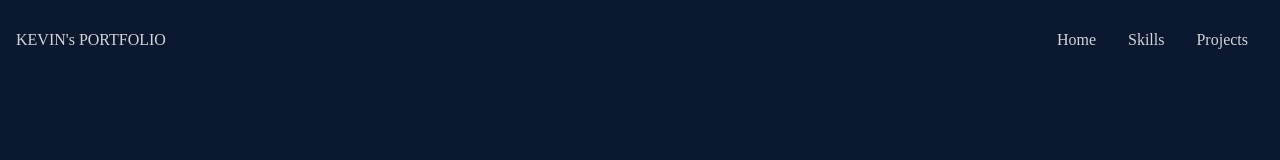
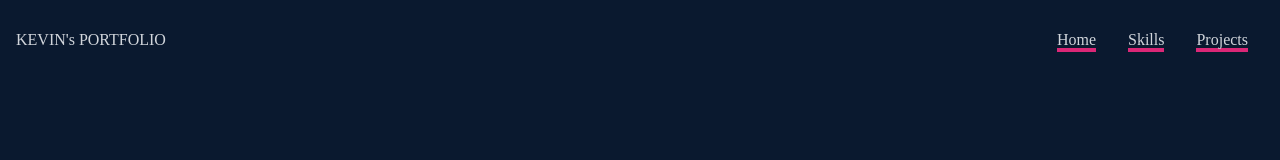
Before and after one commit to KEVINs121998/Portfolio, a React (Create React App) app: page / in a window 1280 px wide. Shown: the top 160 px of the page. Built offline with nearby package versions, Linux system fonts and the light colour scheme.

Commit message:
added routes

```diff
--- a/package.json
+++ b/package.json
@@ -11,6 +11,7 @@
     "react-dom": "^18.2.0",
     "react-icons": "^4.9.0",
     "react-pdf": "^7.0.1",
+    "react-router-dom": "^6.11.2",
     "react-scripts": "5.0.1",
     "react-scroll": "^1.8.9",
     "web-vitals": "^2.1.4"
--- a/src/App.js
+++ b/src/App.js
@@ -2,15 +2,18 @@ import Home from "./components/Home";
 import Navbar from "./components/Navbar";
 import Projects from "./components/Projects";
 import Skills from "./components/Skills";
+import { Routes,Route } from "react-router-dom";
 
 function App() {
   return (
-    <div>
+    <>
    <Navbar/>
-   <Home/>
-   <Skills/>
-   <Projects/>
-    </div>
+   <Routes>
+    <Route path="/" element={<Home/>}/>
+    <Route path="/skills" element={<Skills/>}/>
+    <Route path="/projects" element={<Projects/>}/>
+   </Routes>
+    </>
   );
 }
 
--- a/src/components/Home.jsx
+++ b/src/components/Home.jsx
@@ -1,4 +1,5 @@
 import React from 'react'
+import coder from '../assets/coder.jpg'
 
 const Home = () => {
     return (
--- a/src/components/Navbar.jsx
+++ b/src/components/Navbar.jsx
@@ -1,7 +1,7 @@
 import React, { useState } from 'react'
 import {FaBars,FaTimes,FaGithub,FaLinkedin} from 'react-icons/fa'
 import {BsFillPersonLinesFill} from 'react-icons/bs'
-import {Link} from 'react-scroll'
+
 
 
 const Navbar = () => {
@@ -12,15 +12,9 @@ const Navbar = () => {
 <div className='pname'>KEVIN's PORTFOLIO</div>
 
   <ul className=' hidden md:flex'>
-    <li> <Link  to="home"  smooth={true}  duration={500} >
-          Home
-        </Link></li>
-    <li> <Link  to="skills"  smooth={true}  duration={500} >
-          Skills
-        </Link></li>
-    <li> <Link  to="projects"  smooth={true}  duration={500} >
-         Projects
-        </Link></li>
+    <li> <a className='border-b-4 border-pink-600' href='/'>Home</a></li>
+    <li> <a className='border-b-4 border-pink-600' href='/skills'>Skills</a></li>
+    <li> <a className='border-b-4 border-pink-600' href='/projects'>Projects</a></li>
   </ul>
 
 <div onClick={handleClick} className='md:hidden z-10 cursor-pointer'>
@@ -29,15 +23,9 @@ const Navbar = () => {
 
 {/*mobile menu*/}
 <ul className={!nav?'hidden':'absolute top-0 left-0 w-full h-screen bg-[#0a192f] flex flex-col justify-center items-center'}>
-    <li className='py-6 text-4xl'><Link onClick={handleClick} to="home"  smooth={true}  duration={500} >
-          Home
-        </Link></li>
-    <li className='py-6 text-4xl'><Link onClick={handleClick} to="projects"  smooth={true}  duration={500} >
-         Projects
-        </Link></li>
-    <li className='py-6 text-4xl'><Link onClick={handleClick} to="skills"  smooth={true}  duration={500} >
-          Skills
-        </Link></li>
+    <li className='py-6 text-4xl'><a href='/'>Home</a></li>
+    <li className='py-6 text-4xl'><a href='/projects'>Projects</a></li>
+    <li className='py-6 text-4xl'><a href='/skills'>Skills</a></li>
   </ul>
 
   {/*social icons*/}
--- a/src/index.js
+++ b/src/index.js
@@ -2,10 +2,13 @@ import React from 'react';
 import ReactDOM from 'react-dom/client';
 import './index.css';
 import App from './App';
+import { BrowserRouter } from 'react-router-dom';
 
 const root = ReactDOM.createRoot(document.getElementById('root'));
 root.render(
   <React.StrictMode>
+    <BrowserRouter>
     <App />
+    </BrowserRouter>
   </React.StrictMode>
 );
```
Also changed, not shown: src/assets/coder.jpg (added), 1 other file (tests, documents, lock files or other folders).
